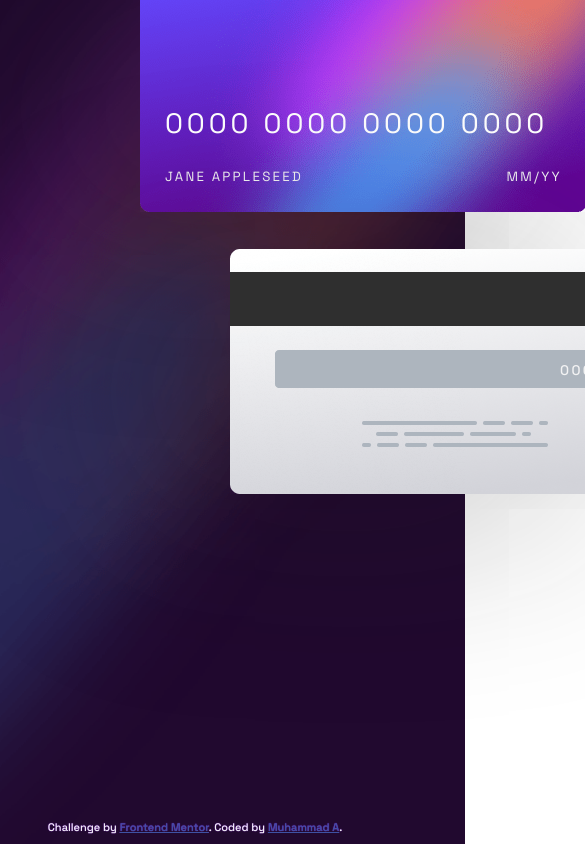
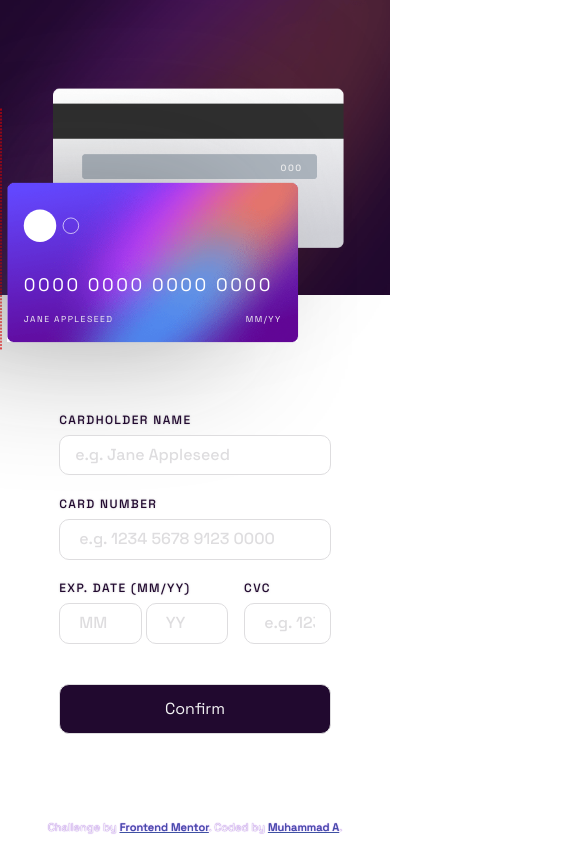
Before and after one commit to code-Allahtosin/Interactive-card-details-form, a plain HTML site: page index.html in a window 390 px wide. Shown: the top 844 px of the page, 585 px wide, since content can reach past the window. Drawn offline with nearby package versions, Linux system fonts and the light colour scheme.

Commit message:
1st go @ working mobile design

```diff
--- a/index.css
+++ b/index.css
@@ -13,8 +13,8 @@
         display: grid;
         position: relative;
         grid-template-columns: 463px auto ;
-        min-height: 100vh;
-        height: 100%;
+        min-height: 700px;
+        height: 100vh;
         grid-gap: 20px;
         font-family: 'Space Grotesk', sans-serif;
         min-width: 700px;
@@ -311,17 +311,21 @@
 *******************************************************
 */
 @media only screen and (max-width: 900px) {
+    :root{
+        --card-scale: calc(0.65)
+    }
 
         body{
             display: grid;
             position: relative;
-            grid-template-rows: 463px auto ;
-            min-height: 100vh;
-            height: 100%;
+            grid-template-rows: 35% auto ;
+            min-height: 650px;
+            height: 100vh;
             grid-gap: 20px;
             font-family: 'Space Grotesk', sans-serif;
-            min-width: 300px;
-            font-size: 18px;
+            min-width: 350px;
+            width: 100%;
+            font-size: 16px;
             font-weight: 500;
             color: hsl(270, 3%, 95%);
 
@@ -340,38 +344,41 @@
 
         label {
             text-transform: uppercase;
-            font-size: 13px;
-            letter-spacing: 1.5px;
+            font-size: 12px;
+            letter-spacing: 1.4px;
             text-shadow: 0px 0px 2px hsla(279, 6%, 55%, 0.5) ;
         }
 
 
         #card-preview{
-            position: relative;
-            left: 120px;
-            height: 570px;
-            top:50%;
-            transform: translateY(-50%)
+            position: absolute;
+            bottom: -40%;
+            left: -0px;
+            height: 370px;
+            border: 1px dashed red;
+
+            transform: scale(var(--card-scale),var(--card-scale));
+
 
         }
 
 
         #bkgrd-left{
-            grid-column: 1/2;
+            grid-row: 1/2;
             position: absolute;
             z-index: -1;
             background-image: url('./images/bg-main-desktop.png');
-            width: 465px;
+            width: 100%;
             background-size: cover;
             height:100%;
 
         }
 
         #card-front{
-            position:relative;
-            top: 0px;
+            position:absolute;
+            bottom: 0px;
             background-image: url('./images/bg-card-front.png');
-            margin: 20px;
+            margin: 10px;
             height:245px;
             width:447px;
             background-repeat: no-repeat;
@@ -379,20 +386,25 @@
             box-sizing: border-box;
             font-weight: 400;
             box-shadow: -110px 20px 200px hsla(0, 0%, 10%, 0.3);
+            z-index: 5;
+
 
         }
 
         #card-back{
             background-image: url('./images/bg-card-back.png');
-            position:relative;
-            top: 17px;
-            left: 90px;
+            position:absolute;
+            bottom: 135px;
+            left: 60px;
             height:245px;
             width:447px;
             background-repeat: no-repeat;
             margin: 20px;
             box-sizing: border-box;
             box-shadow: -110px 20px 200px hsla(0, 0%, 10%, 0.3);
+
+            z-index: 4;
+
 
 
 
@@ -473,9 +485,9 @@
 
         #card-cvv{
             position:relative;
-            top: 113px;
+            top: 100px;
 
-            left: 50px;
+            left: 70px;
             width:345px;
             padding-left: 280px;
             box-sizing: border-box;
@@ -485,11 +497,12 @@
         }
 
         #white-partition{
-            grid-column: 2/3;
+            grid-row: 2/3;
             position: relative;
             color: hsl(278, 68%, 11%);
-            min-width: 700px;
-            width: 100%;
+            box-sizing: border-box;
+
+            width: 100vw;
             height:100%;
             color: hsl(278, 68%, 11%);
             align-items: center;
@@ -503,16 +516,20 @@
             margin: 30px 0px;
             top: 50%;
             transform: translateY(-50%);
-            padding: 0px 220px ;
-            width: 700px;
+            padding: 0px 30px ;
+            min-width: 290px;
+            width: 85%;
+            max-width: 500px;
             height: 400px;
 
         }
             #content-right input{
+                box-sizing: border-box;
                 border-radius: 10px;
                 margin-top: 7px;
                 padding: 10px 15px;
-                width:350px;
+                width:100%;
+                /* min-width:220px; */
                 border: 1px solid hsl(270, 3%, 87%) ;
             }
             ::placeholder{
@@ -531,29 +548,32 @@
             .exp-cvc{
                 display: flex;
                 gap: 10px;
-                width:381px;
+                width:100%;
 
             }
             #mmyy-div{
-                width: 200px;
+                width:calc(calc(70% - 10px)/2px);
 
+            }
+            #cvv-div{
+                width:calc(calc(30% - 10px)/2px);
             }
 
         #mmyy-div>input{
             display: inline-block;
-            width:55px;
+            width:calc(calc(100% - 10px)/2);
         }
 
         #cvv-div>input{
             display: inline-block;
-            width:150px;
+            width:100%;
         }
 
 
         #content-right #submit{
             display: block;
             margin: 40px auto;
-            width: 385px;
+            width: 100%;
             background: hsl(278, 68%, 11%);
             color: hsl(270, 3%, 95%);
             padding: 15px 50px;
@@ -584,7 +604,7 @@
         #done-div button{
             display: block;
             margin: 55px auto 0;
-            width: 385px;
+            width: 100%;
             background: hsl(278, 68%, 11%);
             color: hsl(270, 3%, 95%);
             padding: 15px 50px;
--- a/index.html
+++ b/index.html
@@ -18,11 +18,15 @@
 </head>
 <body>
 
-  <div id="bkgrd-left"> </div>
+  <div id="bkgrd-left">
+    <div id="card-preview">
+    <div id="card-front">
+     <div class="card-images">
+      <div id="card-picture-div"></div>
+      <div id="card-circle-div"></div>
+     </div>
 
-  <div id="card-preview">
-    <div id="card-front">
-      <div id="picture-div"></div>
+
       <p id="card-num">0000 0000 0000 0000</p>
       <div id="name-date">
         <p id="card-name">Jane Appleseed</p>
@@ -33,7 +37,10 @@
     <div id="card-back">
       <p id="card-cvv">000</p>
     </div>
+    </div>
   </div>
+
+
 
 
   <div id= "white-partition">
@@ -74,7 +81,7 @@
       <button id="continue">Continue</button>
     </div>
   </div>
-
+  <!-- Completed state end -->
 
 
 
```
Also changed, not shown: 1 other file.
